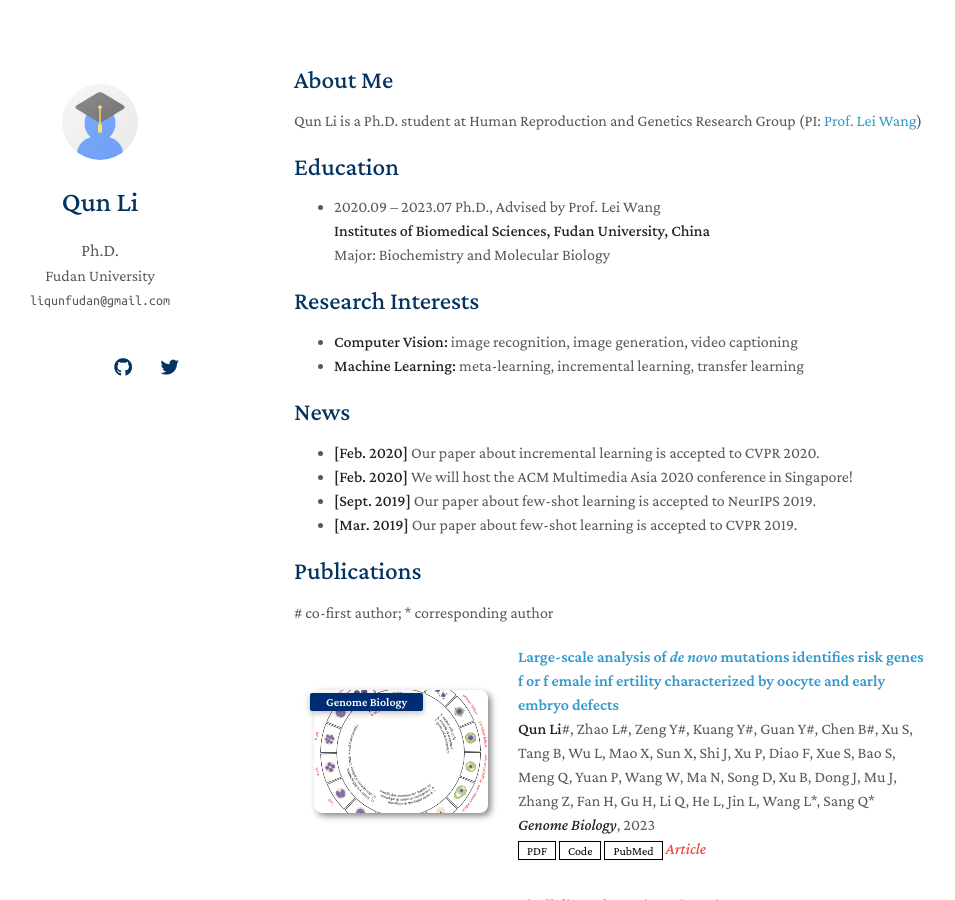
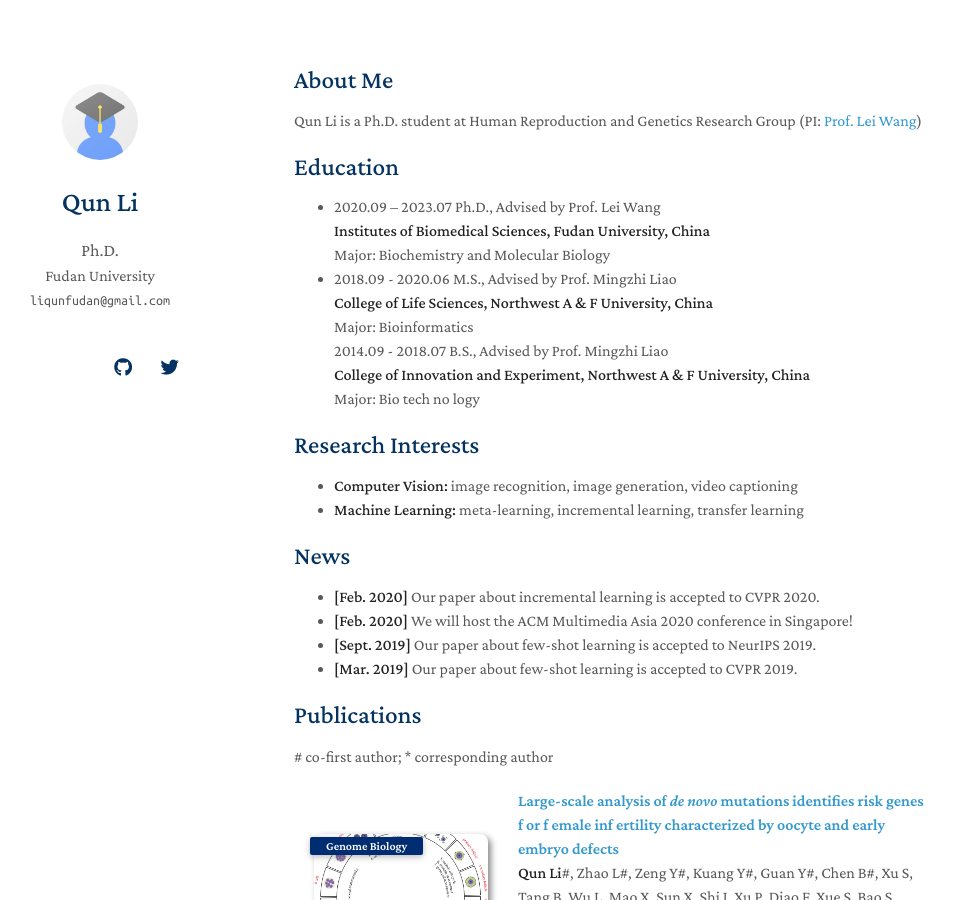
Before and after one commit to liqunbio/liqunbio.github.io, a Jekyll site: the page built from index.md, in a window 1280 px wide and 900 px high. Shown: the whole window, without its empty margins (176-1131 px from the left). Built offline with Jekyll 4.4.1, drawn with Linux system fonts in a browser that asks for light colours; nearby versions of some CDN libraries; a style sheet for code colours, icons or effects is not loaded; our own code applies the rules of GitHub Pages for plain Markdown files.

Commit message:
Update index.md

```diff
--- a/index.md
+++ b/index.md
@@ -10,7 +10,14 @@ Qun Li is a Ph.D. student at Human Reproduction and Genetics Research Group (PI:
 - 2020.09 – 2023.07 Ph.D., Advised by Prof. Lei Wang <br>
 **Institutes of Biomedical Sciences, Fudan University, China** <br>
 Major: Biochemistry and Molecular Biology
-
+<br>
+- 2018.09 - 2020.06 M.S., Advised by Prof. Mingzhi Liao <br>
+**College of Life Sciences, Northwest A & F University, China** <br>
+Major: Bioinformatics
+<br>
+2014.09 - 2018.07 B.S., Advised by Prof. Mingzhi Liao <br>
+**College of Innovation and Experiment, Northwest A & F University, China** <br>
+Major: Bio tech no logy
 
 ## Research Interests
 
```
